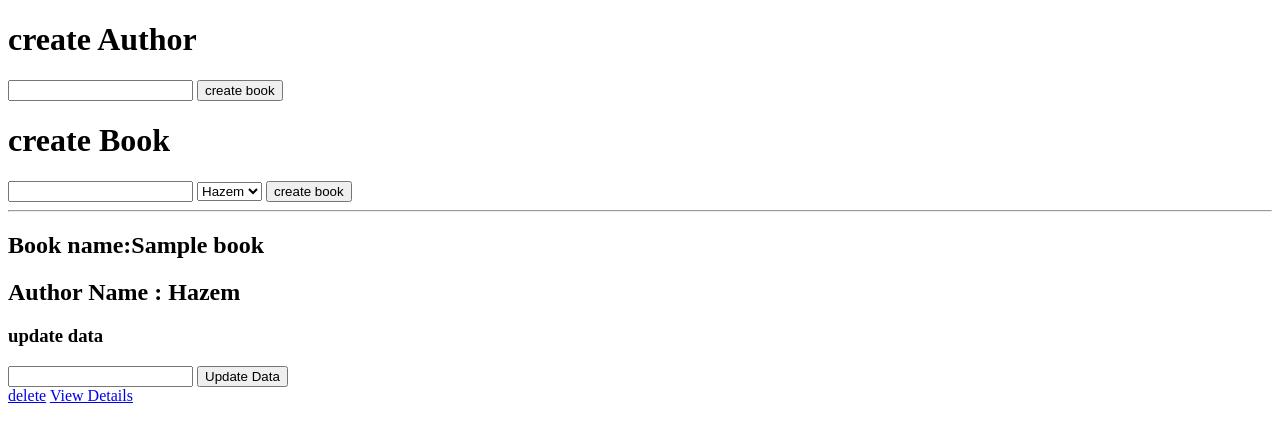
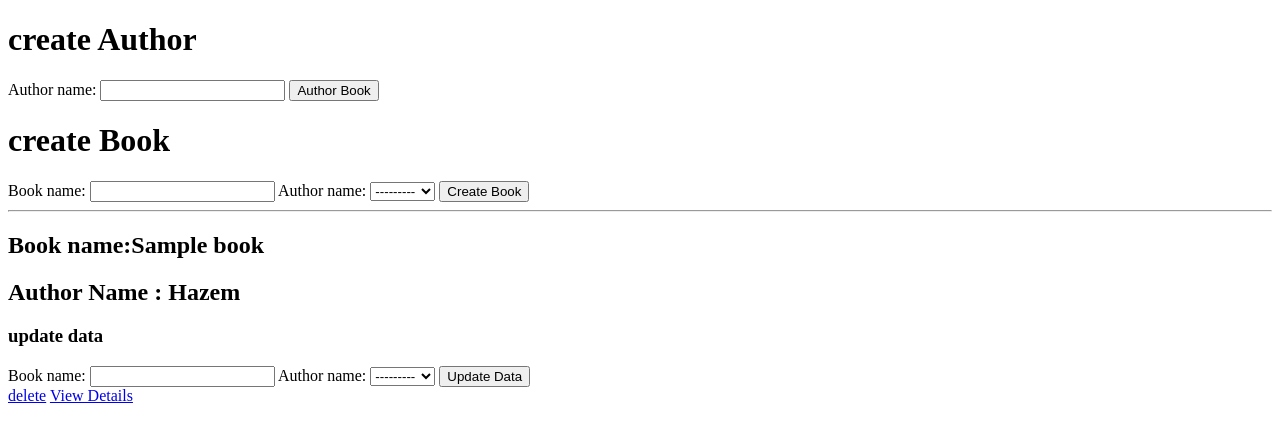
Before and after one commit to Fakher-Talahmeh/with-student, a Django app: page /index in a window 1280 px wide. Shown: the top 442 px of the page. Run offline with Django 5.2, Linux system fonts and the light colour scheme; data comes from the database, SQL or seed files in the repository; both versions use the stored data as it was after the commit; tables that the repository leaves empty hold one stand-in row (values such as "Sample post").

Commit message:
Append Form

```diff
--- /dev/null
+++ b/core/forms.py
@@ -0,0 +1,30 @@
+from django import forms
+from .models import *
+class BookForm(forms.ModelForm):
+    class Meta:
+        model = book
+        fields = '__all__'
+        labels = {
+            'name':'Book name',
+            'author':'Author name',
+        }
+        error_messages={
+            'name':{
+                'required':"Enter book name"
+            },
+            'author':{
+                'required':"Enter author name"
+            }
+        }
+class AuthorForm(forms.ModelForm):
+    class Meta:
+        model = Author
+        fields = '__all__'
+        labels = {
+            'name':'Author name'
+        }
+        error_messages={
+            'name':{
+                'required':"Enter book name"
+            }
+        }
--- a/core/templates/book_details.html
+++ b/core/templates/book_details.html
@@ -10,7 +10,11 @@
     <h2>{{book.author}}</h2>
     <form action="/update-book/{{book.id}}" method="POST">
         {%csrf_token%}
-        <input type="text" name="name">
+        {%for field in book_form%}
+            {{field.label_tag}}
+            {{field}}
+            {{field.errors}}
+        {%endfor%}
         <button type="submit">Update Data</button>
     </form>
     <a href="/delete-book/{{book.id}}">delete</a>
--- a/core/templates/index.html
+++ b/core/templates/index.html
@@ -9,19 +9,22 @@
     <h1>create Author</h1>
     <form action="/create-author" method="POST">
         {%csrf_token%}
-        <input type="text" name="name">
-        <button type="submit">create book</button>
+        {%for field in author_form%}
+            {{field.label_tag}}
+            {{field}}
+            {{field.errors}}
+        {%endfor%}
+        <button type="submit">Author Book</button>
     </form>
     <h1>create Book</h1>
     <form action="/create-book" method="POST">
         {%csrf_token%}
-        <input type="text" name="name">
-        <select name="author-name" >
-            {%for author in authors%}
-            <option value="{{author.name}}">{{author.name}}</option>
-            {%endfor%}
-        </select>
-        <button type="submit">create book</button>
+        {%for field in book_form%}
+            {{field.label_tag}}
+            {{field}}
+            {{field.errors}}
+        {%endfor%}
+        <button type="submit">Create Book</button>
     </form>
     {% for book in books%}
     <hr>
@@ -30,7 +33,11 @@
     <h3>update data</h3>
     <form action="/update-book/{{book.id}}" method="POST">
         {%csrf_token%}
-        <input type="text" name="name">
+        {%for field in book_form%}
+            {{field.label_tag}}
+            {{field}}
+            {{field.errors}}
+        {%endfor%}
         <button type="submit">Update Data</button>
     </form>
     <a href="/delete-book/{{book.id}}">delete</a>
--- a/core/views.py
+++ b/core/views.py
@@ -1,33 +1,38 @@
 from django.shortcuts import render,redirect
 from .models import *
+from .forms import BookForm,AuthorForm
 # Create your views here.
 def index(request):
     books =book.objects.all()
     authors = Author.objects.all()
-    return render(request,'index.html',context={'books':books,'authors':authors})
+    book_form = BookForm()
+    author_form = AuthorForm()
+    return render(
+        request,
+        'index.html',
+        context={'books':books,
+                 'authors':authors,
+                 'book_form':book_form,
+                 'author_form':author_form
+                 })
 
 def append_book(request):
-    author =Author.objects.get(
-            name=request.POST.get('author-name')
-        )
-    new_book = book.objects.create(
-        name=request.POST.get('name'),
-        author=author
-    )
-    new_book.save()
+    form = BookForm(request.POST)
+    if form.is_valid():
+        form.save()
     return redirect('home')
 
 def append_author(request):
-    new_author = Author.objects.create(
-        name=request.POST.get('name')
-    )
-    new_author.save()
+    form = AuthorForm(request.POST)
+    if form.is_valid():
+        form.save()
     return redirect('home')
 
 def update_book(request,pk):
     update_book = book.objects.get(id=pk)
-    update_book.name = request.POST.get('name')
-    update_book.save()
+    form = BookForm(request.POST,instance=update_book)
+    if form.is_valid():
+        form.save()
     return redirect('home')
 
 def delete_book(request,pk):
@@ -36,4 +41,5 @@ def delete_book(request,pk):
 
 def details_book(request,pk):
     view_book = book.objects.get(id=pk)
-    return render(request,'book_details.html',{'book':view_book})
+    book_form = BookForm()
+    return render(request,'book_details.html',{'book':view_book,'book_form':book_form})
```
Also changed, not shown: db.sqlite3.
